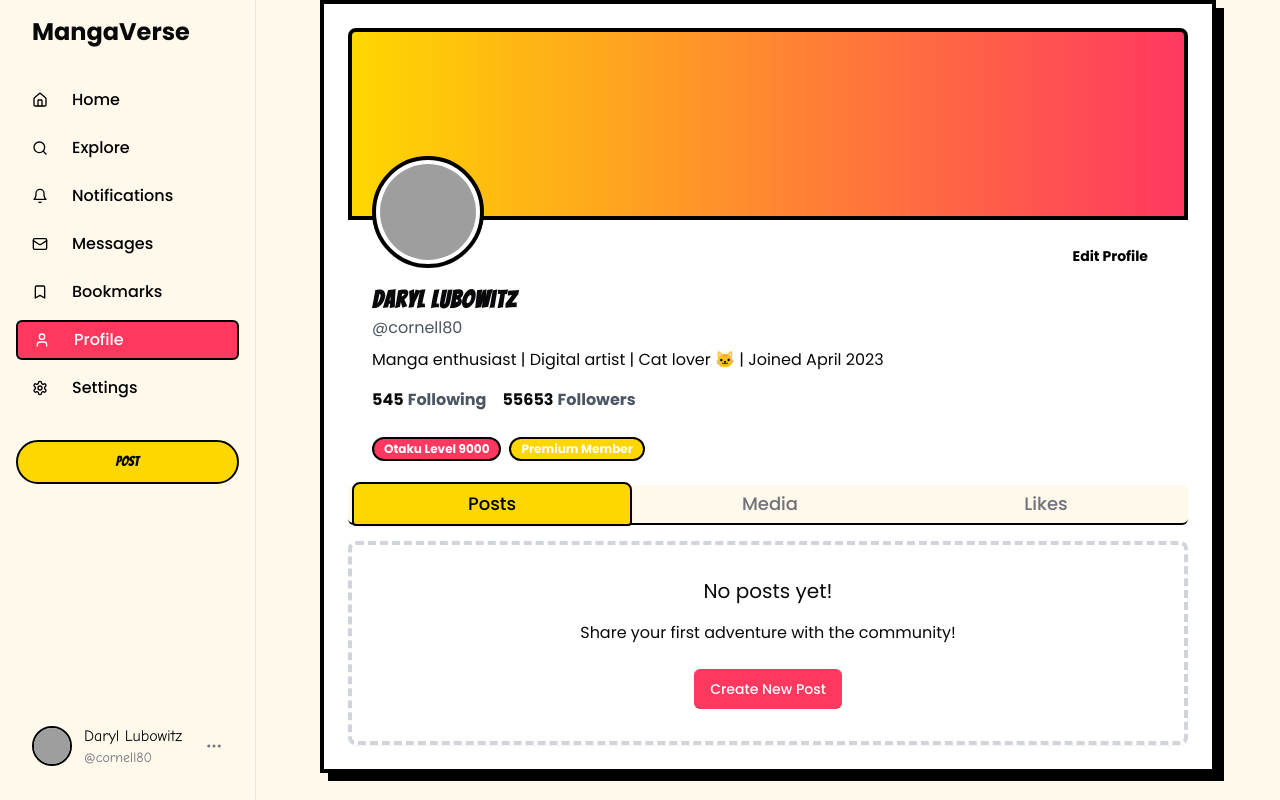
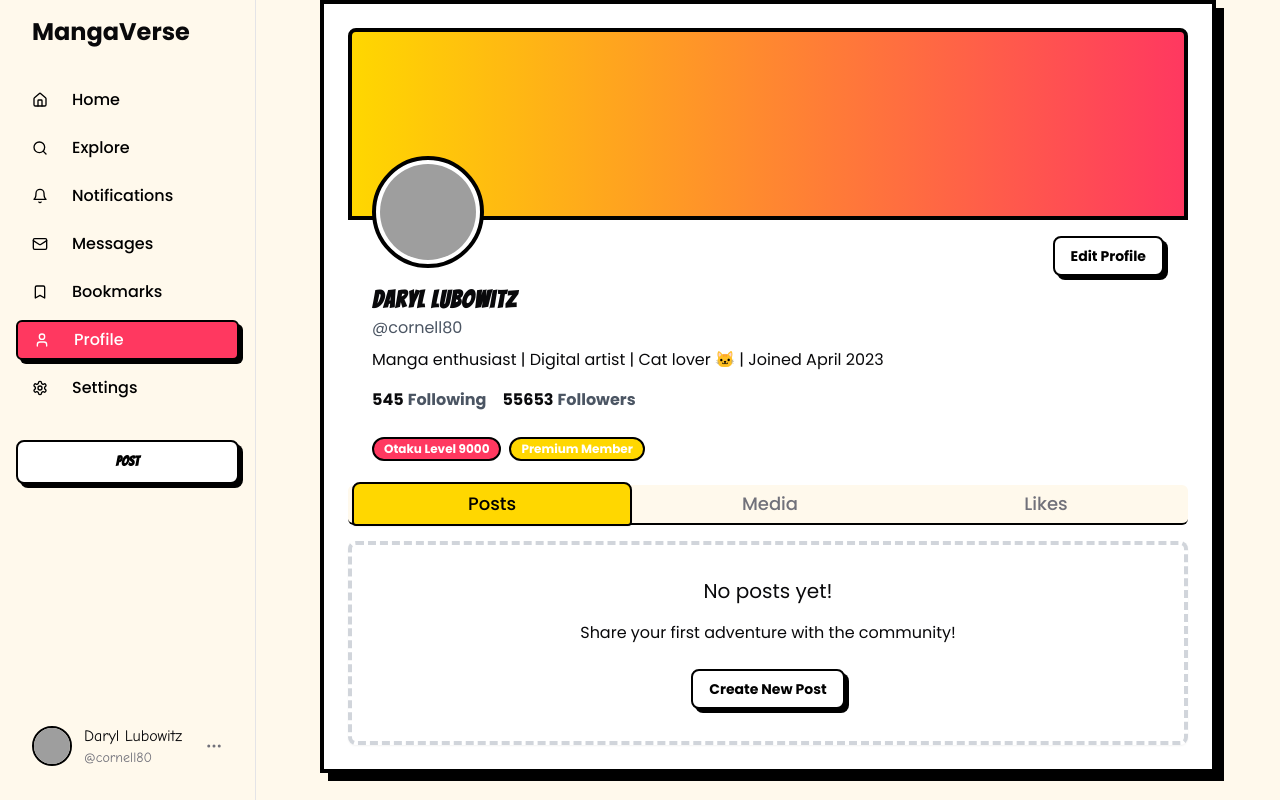
Before and after one commit to itsanishjain/social-splash-design, a React (Vite) app: page /profile in a window 1280 px wide. Built offline with nearby package versions, Linux system fonts and the light colour scheme; grey boxes are pictures that could not be loaded; a web font is replaced by a local one.

Commit message:
Fix: Restore 3D button styles
Reverts button style changes and re-introduces the 3D button appearance.

```diff
--- a/src/components/ui/button.tsx
+++ b/src/components/ui/button.tsx
@@ -7,7 +7,7 @@ import { cn } from "@/lib/utils"
 import { useTheme } from "@/contexts/ThemeContext"
 
 const buttonVariants = cva(
-  "inline-flex items-center justify-center gap-2 whitespace-nowrap rounded-md text-sm font-medium ring-offset-background transition-colors focus-visible:outline-none focus-visible:ring-2 focus-visible:ring-ring focus-visible:ring-offset-2 disabled:pointer-events-none disabled:opacity-50 [&_svg]:pointer-events-none [&_svg]:size-4 [&_svg]:shrink-0",
+  "inline-flex items-center justify-center gap-2 whitespace-nowrap rounded-md text-sm font-medium transition-all focus-visible:outline-none focus-visible:ring-2 focus-visible:ring-ring focus-visible:ring-offset-2 disabled:pointer-events-none disabled:opacity-50 [&_svg]:pointer-events-none [&_svg]:size-4 [&_svg]:shrink-0 border-2 border-black dark:border-gray-600 shadow-[4px_4px_0px_#000] dark:shadow-[4px_4px_0px_#111827] hover:shadow-[2px_2px_0px_#000] dark:hover:shadow-[2px_2px_0px_#111827] hover:translate-x-1 hover:translate-y-1 active:shadow-none active:translate-x-2 active:translate-y-2",
   {
     variants: {
       variant: {
@@ -18,9 +18,10 @@ const buttonVariants = cva(
           "border border-input bg-background hover:bg-accent hover:text-accent-foreground",
         secondary:
           "bg-secondary text-secondary-foreground hover:bg-secondary/80",
-        ghost: "hover:bg-accent hover:text-accent-foreground",
-        link: "text-primary underline-offset-4 hover:underline",
+        ghost: "hover:bg-accent hover:text-accent-foreground border-0 shadow-none hover:shadow-none",
+        link: "text-primary underline-offset-4 hover:underline border-0 shadow-none hover:shadow-none",
         theme: "text-white",
+        manga: "bg-white text-black hover:bg-white manga-button",
       },
       size: {
         default: "h-10 px-4 py-2",
--- a/src/index.css
+++ b/src/index.css
@@ -1,3 +1,4 @@
+
 @import url('https://fonts.googleapis.com/css2?family=Bangers&family=Comic+Neue:wght@400;700&family=Bungee+Shade&family=Dela+Gothic+One&family=Poppins:wght@400;500;700&family=Zen+Tokyo+Zoo&family=Mochiy+Pop+One&family=Zen+Maru+Gothic:wght@400;700;900&display=swap');
 
 @tailwind base;
@@ -137,20 +138,44 @@
   border-color: rgba(255, 255, 255, 0.1);
 }
 
+/* Manga Button Styles */
+.manga-button {
+  position: relative;
+  border: 2px solid #000 !important;
+  border-radius: 0.5rem;
+  background-color: white;
+  color: black;
+  font-weight: bold;
+  box-shadow: 4px 4px 0px #000 !important;
+  transition: all 0.2s ease;
+  transform-origin: center;
+  overflow: hidden;
+}
+
+.manga-button:hover {
+  transform: translate(2px, 2px);
+  box-shadow: 2px 2px 0px #000 !important;
+}
+
+.manga-button:active {
+  transform: translate(4px, 4px);
+  box-shadow: 0px 0px 0px #000 !important;
+}
+
 /* Add dark mode adjustments to existing classes */
 .dark .manga-button {
   background-color: #374151;
-  border-color: #4b5563;
+  border-color: #4b5563 !important;
   color: white;
-  box-shadow: 4px 4px 0px #111827;
+  box-shadow: 4px 4px 0px #111827 !important;
 }
 
 .dark .manga-button:hover {
-  box-shadow: 2px 2px 0px #111827;
+  box-shadow: 2px 2px 0px #111827 !important;
 }
 
 .dark .manga-button:active {
-  box-shadow: 0px 0px 0px #111827;
+  box-shadow: 0px 0px 0px #111827 !important;
 }
 
 .dark .starburst {
```
